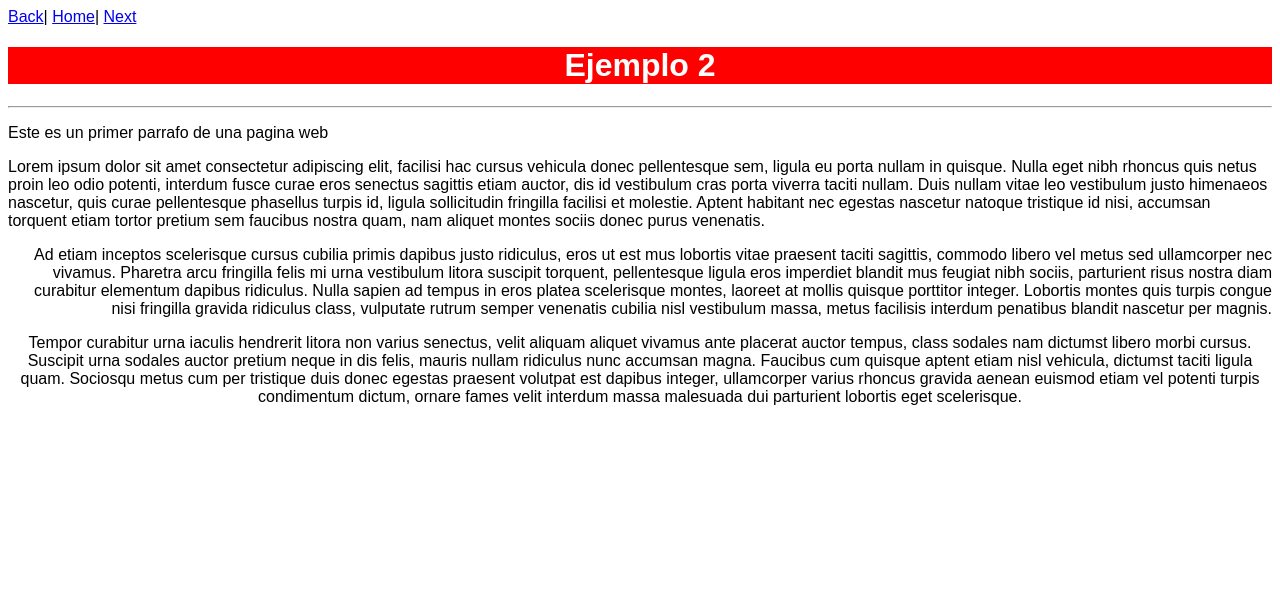
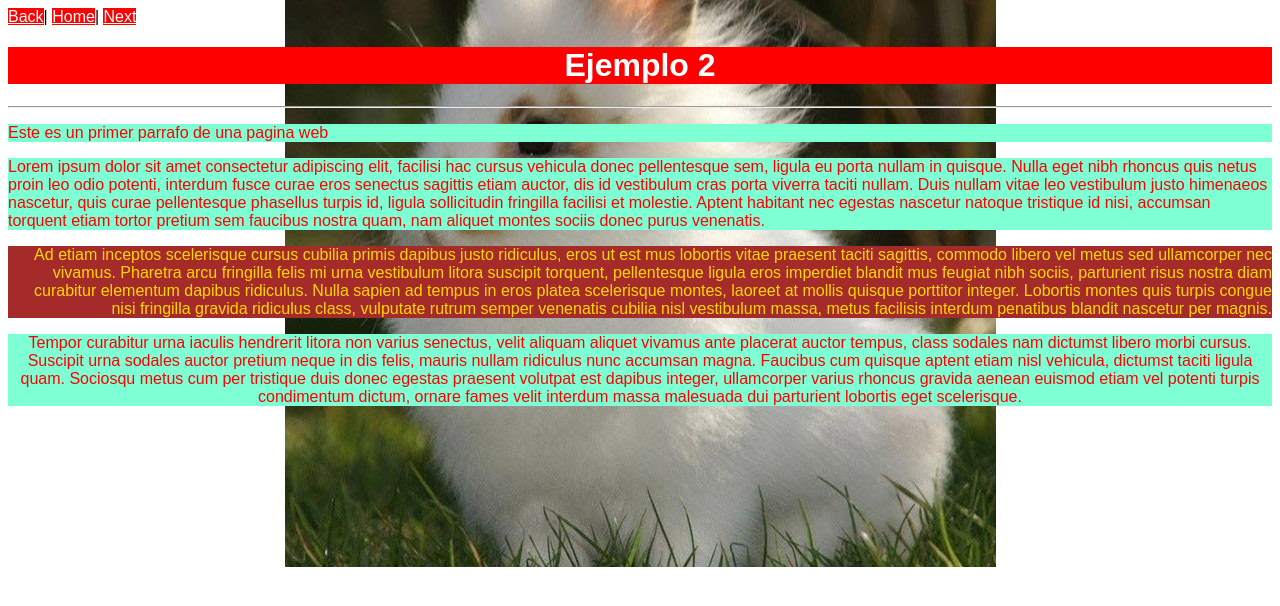
Before and after one commit to Chong110/Tienda01, a plain HTML site: page src/main/resources/static/ejemplo2.html in a window 1280 px wide. Drawn offline with Linux system fonts and the light colour scheme.

Commit message:
Segunda Actualizacion de la semana 2 del proyecto Tienda.

```diff
--- a/src/main/resources/static/css/estilos.css
+++ b/src/main/resources/static/css/estilos.css
@@ -2,10 +2,33 @@
     Created on : 1 jun. 2022, 17:46:38
     Author     : danie
 */
+body{
+    font-family: sans-serif;
+    background-image: url("../img/conejo.jpg");
+    background-repeat: no-repeat;
+    background-position: center;
+}
 
-*{
-    font-family: sans-serif;
+a{
+    background-color:red;
+    color:white;
 }
+
+a:hover {
+    background-color:black;
+    color:red;
+}
+
+p:nth-child(odd){
+    background-color: aquamarine;
+    color: red;
+}
+
+p:nth-child(even){
+    background-color: brown;
+    color: gold;
+}
+
 #estilo1 {
     color: white;
     background-color: red;
```
Also changed, not shown: src/main/resources/static/index.html (+1 -1 lines), src/main/resources/static/img/conejo.jpg (added), 8 other files.
